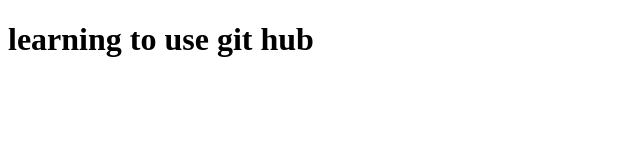
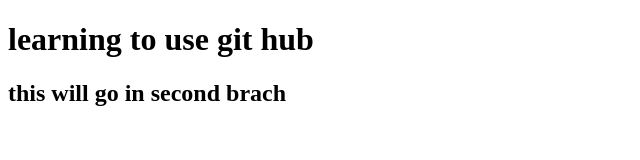
Before and after one commit to hari-uc/testing, a plain HTML site: page index.html in a window 1280 px wide. Shown: the whole page, without its empty margins (0-640 px from the left). Drawn offline with Linux system fonts and the light colour scheme.

Commit message:
creates second branch and added edited file

```diff
--- a/index.html
+++ b/index.html
@@ -8,6 +8,7 @@
 </head>
 <body>
     <h1>learning to use git hub</h1>
+    <h2>this will go in second brach</h2>
 
 </body>
 </html>
```
